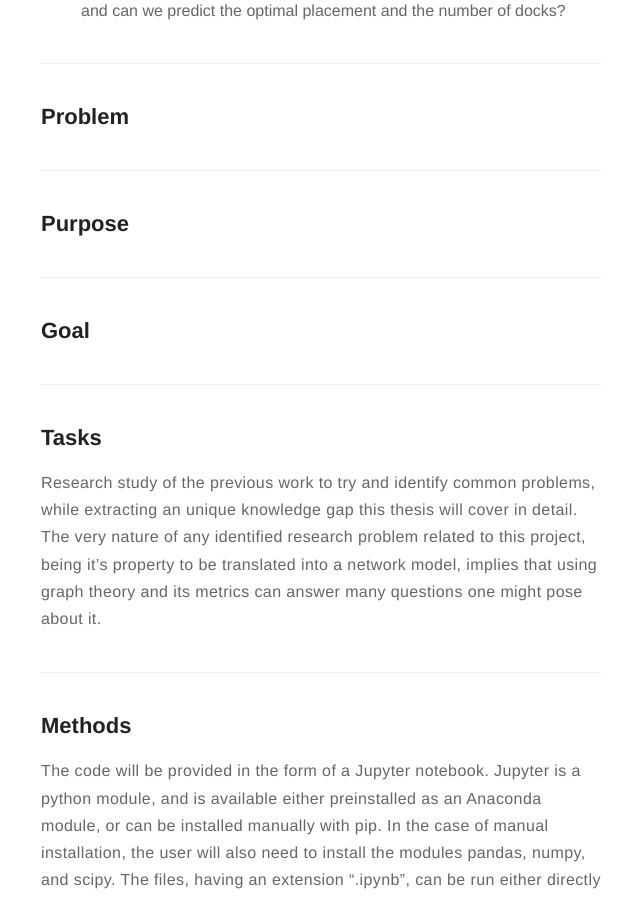
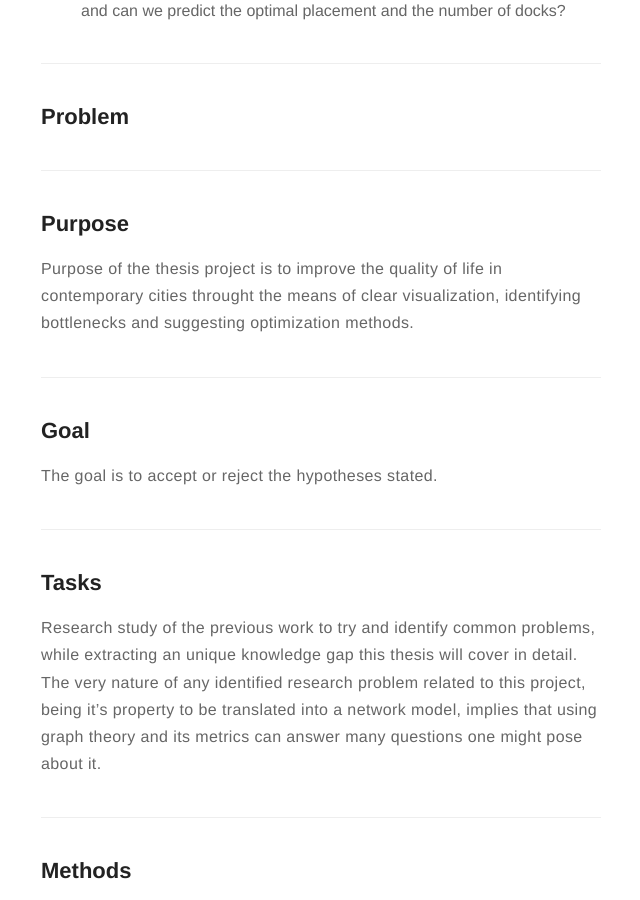
Before and after one commit to dljubenk/dljubenk.github.io, a Jekyll site: the page built from _posts/2019-02-01-project-description.markdown, in a window 1280 px wide and 900 px high, scrolled down 3809 px. Shown: the whole window, without its empty margins (319-959 px from the left). Built offline with Jekyll 4.4.1, drawn with Linux system fonts in a browser that asks for light colours; comment, search, counter and statistics services are not loaded.

Commit message:
Update 2019-02-01-project-description.markdown

```diff
--- a/_posts/2019-02-01-project-description.markdown
+++ b/_posts/2019-02-01-project-description.markdown
@@ -85,9 +85,13 @@ For example:
 
 ## Purpose
 
+Purpose of the thesis project is to improve the quality of life in contemporary cities throught the means of clear visualization, identifying bottlenecks and suggesting optimization methods.
+
 ---
 
 ## Goal
+
+The goal is to accept or reject the hypotheses stated.
 
 ---
 
```
